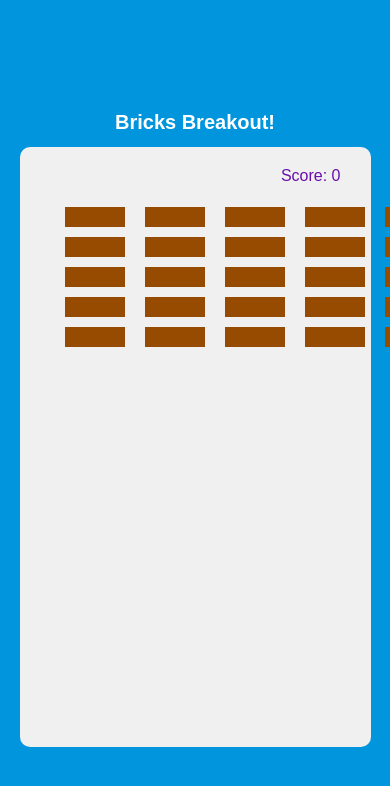
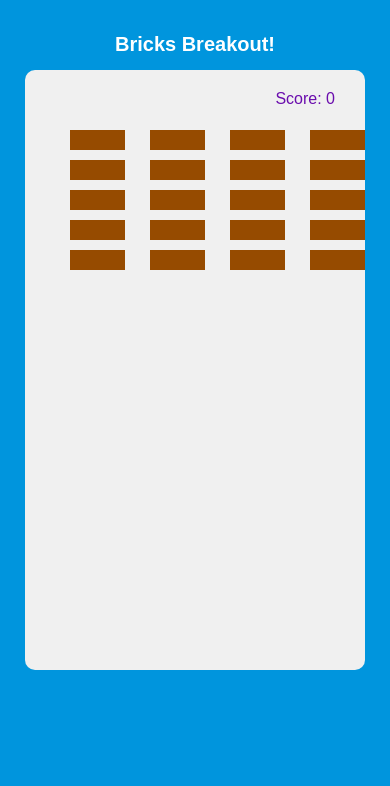
Before and after one commit to rooneyhoi/breakoutgame2, a plain HTML site: page index.html in a window 390 px wide. Shown: the top 786 px of the page. Drawn offline with Linux system fonts and the light colour scheme.

Commit message:
Fix the screen width of play area
Set width equal to 340px on mobile

```diff
--- a/style.css
+++ b/style.css
@@ -7,10 +7,10 @@ body {
   display: flex;
   flex-direction: column;
   align-items: center;
-  justify-content: center;
+  justify-content: flex-start;
   font-family: Arial, Helvetica, sans-serif;
   min-height: 100vh;
-  margin: 0;
+  margin-top: 20px;
 }
 
 h1 {
@@ -62,12 +62,12 @@ h1 {
     text-align: center;
   }
   .playGround{
-    max-width: 90%;
+    width: 340px;
   }
   .brick {
     background-color: #964B00;
     height: 20px;
-    width: 60px;
+    width: 55px;
     position: absolute;
   }
   .score {
```
